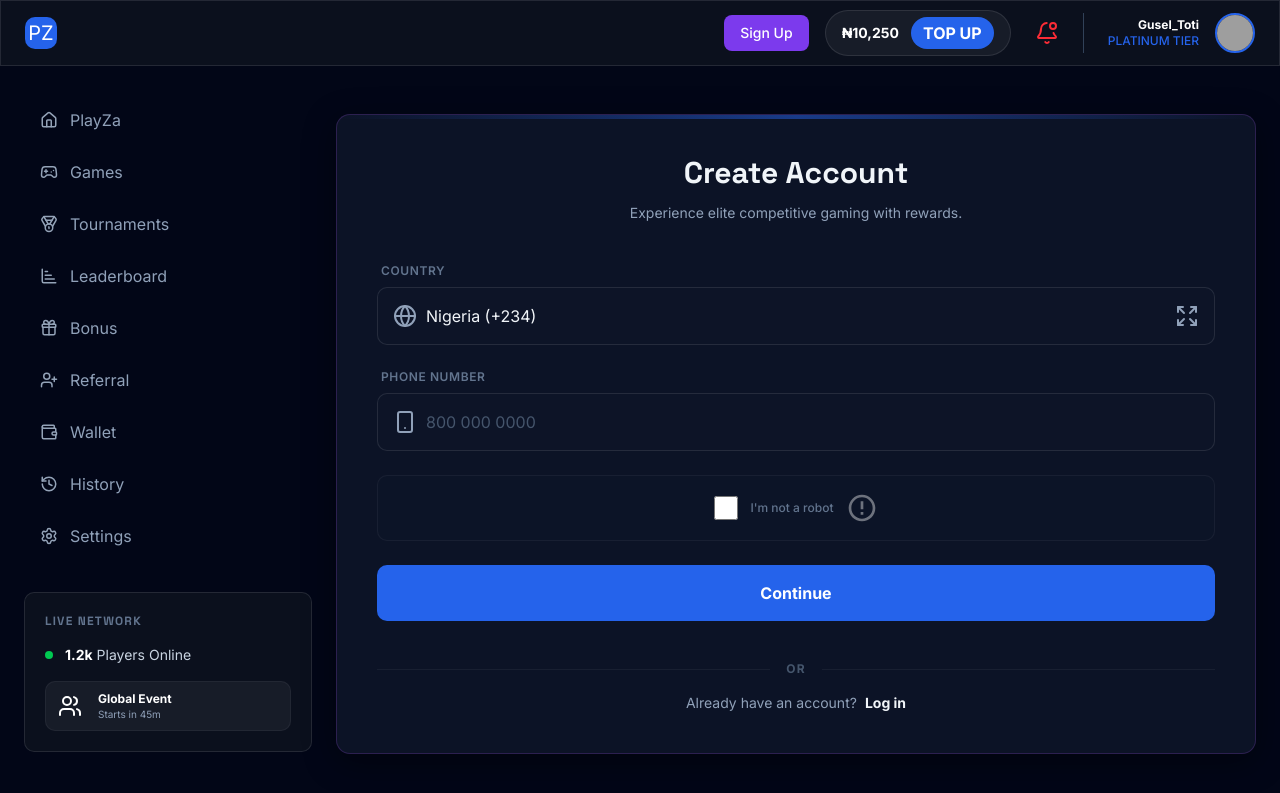
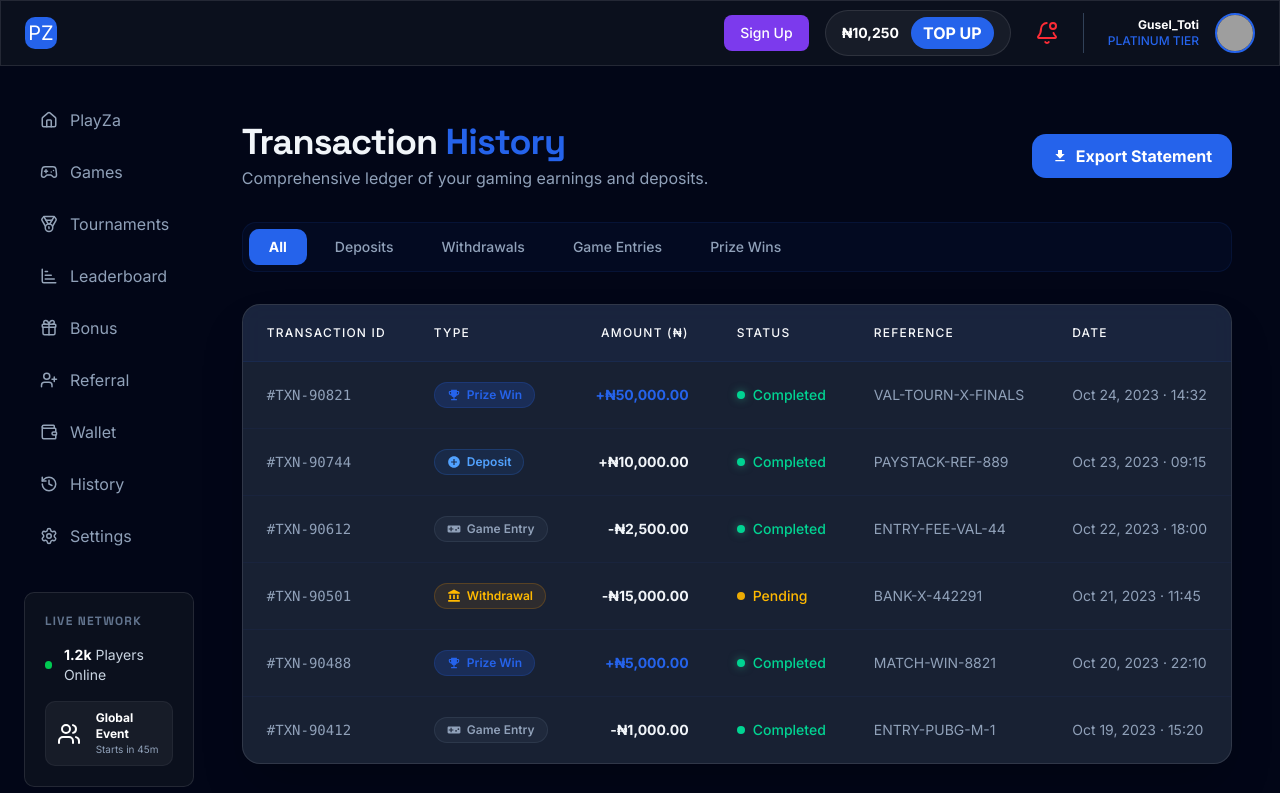
Before and after one commit to Guseltony/playza-frontend, a React (Vite) app: page /transactions in a window 1280 px wide. Shown: the top 793 px of the page. Built offline with nearby package versions, Linux system fonts and the light colour scheme; grey boxes are pictures that could not be loaded.

Commit message:
transactions page added

```diff
--- a/src/App.tsx
+++ b/src/App.tsx
@@ -13,6 +13,7 @@ import MatchSession from "./pages/MatchSession";
 import TempleRunFrame from "./components/gameFrame/TempleRunFrame";
 import Registration from "./pages/Registration";
 import Wallet from "./pages/Wallet";
+import Transactions from "./pages/Transactions";
 
 const App = () => {
   const { pathname } = useLocation();
@@ -44,7 +45,7 @@ const App = () => {
           <Route path="/games/:id/session" element={<MatchSession />} />
           <Route path="/gameSession/Session" element={<TempleRunFrame />} />
           <Route path="/registration" element={<Registration />} />
-          <Route path="/transactions" element={<Registration />} />
+          <Route path="/transactions" element={<Transactions />} />
         </Routes>
 
         {pathname === "/" && <RightSideBar />}
--- a/src/pages/Transactions.tsx
+++ b/src/pages/Transactions.tsx
@@ -1,9 +1,25 @@
+import {
+  Table,
+  TableBody,
+  TableCell,
+  TableHead,
+  TableHeader,
+  TableRow,
+} from "@/components/ui/table";
+import { ChevronLeft, ChevronRight } from "lucide-react";
 import React from "react";
+import {
+  MdAccountBalance,
+  MdAddCircle,
+  MdEmojiEvents,
+  MdFileDownload,
+  MdVideogameAsset,
+} from "react-icons/md";
 
 const Transactions = () => {
   return (
-    <main className="flex-1 max-w-7xl mx-auto w-full px-6 py-8">
-      <div className="flex flex-col md:flex-row justify-between items-start md:items-center gap-6 mb-8">
+    <main className="flex-1 max-w-7xl mx-auto w-full px-2 md:px-6 py-2 md:py-8">
+      <div className="flex flex-col md:flex-row justify-between items-start md:items-center gap-2 md:gap-6 mb-8">
         <div className="space-y-1">
           <h1 className="text-4xl font-black tracking-tight text-slate-100">
             Transaction <span className="text-primary">History</span>
@@ -13,11 +29,11 @@ const Transactions = () => {
           </p>
         </div>
         <button className="flex items-center gap-2 px-5 py-2.5 bg-primary text-background-dark font-bold rounded-xl hover:scale-[1.02] transition-transform neon-glow">
-          <span className="material-symbols-outlined">file_download</span>
+          <MdFileDownload />
           <span>Export Statement</span>
         </button>
       </div>
-      <div className="flex flex-wrap gap-2 mb-8 bg-primary/5 p-1.5 rounded-xl border border-primary/10 w-fit">
+      <div className="flex gap-2 mb-8 bg-primary/5 p-1.5 rounded-xl border border-primary/10 overflow-x-auto whitespace-nowrap">
         <button className="px-5 py-2 rounded-lg bg-primary text-background-dark text-sm font-bold transition-all">
           All
         </button>
@@ -36,192 +52,192 @@ const Transactions = () => {
       </div>
       <div className="glass-panel rounded-2xl overflow-hidden mb-8 border border-primary/10 shadow-2xl">
         <div className="overflow-x-auto">
-          <table className="w-full text-left border-collapse">
-            <thead>
-              <tr className="bg-primary/5 text-primary text-xs uppercase tracking-widest font-bold">
-                <th className="px-6 py-5 border-b border-primary/10">
+          <Table className="w-full text-left border-collapse">
+            <TableHeader>
+              <TableRow className="bg-primary/5 text-primary text-xs uppercase tracking-widest font-bold">
+                <TableHead className="px-6 py-5 border-b border-primary/10">
                   Transaction ID
-                </th>
-                <th className="px-6 py-5 border-b border-primary/10">Type</th>
-                <th className="px-6 py-5 border-b border-primary/10 text-right">
+                </TableHead>
+                <TableHead className="px-6 py-5 border-b border-primary/10">
+                  Type
+                </TableHead>
+                <TableHead className="px-6 py-5 border-b border-primary/10 text-right">
                   Amount (₦)
-                </th>
-                <th className="px-6 py-5 border-b border-primary/10">Status</th>
-                <th className="px-6 py-5 border-b border-primary/10">
+                </TableHead>
+                <TableHead className="px-6 py-5 border-b border-primary/10">
+                  Status
+                </TableHead>
+                <TableHead className="px-6 py-5 border-b border-primary/10">
                   Reference
-                </th>
-                <th className="px-6 py-5 border-b border-primary/10">Date</th>
-              </tr>
-            </thead>
-            <tbody className="text-sm divide-y divide-primary/5">
-              <tr className="hover:bg-primary/5 transition-colors">
-                <td className="px-6 py-5 font-mono text-slate-400">
+                </TableHead>
+                <TableHead className="px-6 py-5 border-b border-primary/10">
+                  Date
+                </TableHead>
+              </TableRow>
+            </TableHeader>
+            <TableBody className="text-sm divide-y divide-primary/5">
+              <TableRow className="hover:bg-primary/5 transition-colors">
+                <TableCell className="px-6 py-5 font-mono text-slate-400">
                   #TXN-90821
-                </td>
-                <td className="px-6 py-5">
+                </TableCell>
+                <TableCell className="px-6 py-5">
                   <span className="inline-flex items-center gap-1.5 px-3 py-1 rounded-full bg-primary/20 text-primary font-semibold text-xs border border-primary/20">
-                    <span className="material-symbols-outlined text-sm">
-                      emoji_events
-                    </span>{" "}
-                    Prize Win
+                    <MdEmojiEvents className="text-sm" /> Prize Win
                   </span>
-                </td>
-                <td className="px-6 py-5 text-right font-bold text-primary">
+                </TableCell>
+                <TableCell className="px-6 py-5 text-right font-bold text-primary">
                   +₦50,000.00
-                </td>
-                <td className="px-6 py-5">
+                </TableCell>
+                <TableCell className="px-6 py-5">
                   <div className="flex items-center gap-2 text-emerald-400">
                     <span className="size-2 rounded-full bg-emerald-400 shadow-[0_0_8px_rgba(52,211,153,0.5)]"></span>
                     <span className="font-medium">Completed</span>
                   </div>
-                </td>
-                <td className="px-6 py-5 text-slate-400">VAL-TOURN-X-FINALS</td>
-                <td className="px-6 py-5 text-slate-400 whitespace-nowrap">
+                </TableCell>
+                <TableCell className="px-6 py-5 text-slate-400">
+                  VAL-TOURN-X-FINALS
+                </TableCell>
+                <TableCell className="px-6 py-5 text-slate-400 whitespace-nowrap">
                   Oct 24, 2023 · 14:32
-                </td>
-              </tr>
-              <tr className="hover:bg-primary/5 transition-colors">
-                <td className="px-6 py-5 font-mono text-slate-400">
+                </TableCell>
+              </TableRow>
+              <TableRow className="hover:bg-primary/5 transition-colors">
+                <TableCell className="px-6 py-5 font-mono text-slate-400">
                   #TXN-90744
-                </td>
-                <td className="px-6 py-5">
+                </TableCell>
+                <TableCell className="px-6 py-5">
                   <span className="inline-flex items-center gap-1.5 px-3 py-1 rounded-full bg-blue-500/10 text-blue-400 font-semibold text-xs border border-blue-500/20">
-                    <span className="material-symbols-outlined text-sm">
-                      add_circle
-                    </span>{" "}
-                    Deposit
+                    <MdAddCircle className="text-sm" /> Deposit
                   </span>
-                </td>
-                <td className="px-6 py-5 text-right font-bold text-slate-100">
+                </TableCell>
+                <TableCell className="px-6 py-5 text-right font-bold text-slate-100">
                   +₦10,000.00
-                </td>
-                <td className="px-6 py-5">
+                </TableCell>
+                <TableCell className="px-6 py-5">
                   <div className="flex items-center gap-2 text-emerald-400">
                     <span className="size-2 rounded-full bg-emerald-400 shadow-[0_0_8px_rgba(52,211,153,0.5)]"></span>
                     <span className="font-medium">Completed</span>
                   </div>
-                </td>
-                <td className="px-6 py-5 text-slate-400">PAYSTACK-REF-889</td>
-                <td className="px-6 py-5 text-slate-400 whitespace-nowrap">
+                </TableCell>
+                <TableCell className="px-6 py-5 text-slate-400">
+                  PAYSTACK-REF-889
+                </TableCell>
+                <TableCell className="px-6 py-5 text-slate-400 whitespace-nowrap">
                   Oct 23, 2023 · 09:15
-                </td>
-              </tr>
-              <tr className="hover:bg-primary/5 transition-colors">
-                <td className="px-6 py-5 font-mono text-slate-400">
+                </TableCell>
+              </TableRow>
+              <TableRow className="hover:bg-primary/5 transition-colors">
+                <TableCell className="px-6 py-5 font-mono text-slate-400">
                   #TXN-90612
-                </td>
-                <td className="px-6 py-5">
+                </TableCell>
+                <TableCell className="px-6 py-5">
                   <span className="inline-flex items-center gap-1.5 px-3 py-1 rounded-full bg-slate-500/10 text-slate-400 font-semibold text-xs border border-slate-500/20">
-                    <span className="material-symbols-outlined text-sm">
-                      videogame_asset
-                    </span>{" "}
-                    Game Entry
+                    <MdVideogameAsset className="text-sm" /> Game Entry
                   </span>
-                </td>
-                <td className="px-6 py-5 text-right font-bold text-slate-100">
+                </TableCell>
+                <TableCell className="px-6 py-5 text-right font-bold text-slate-100">
                   -₦2,500.00
-                </td>
-                <td className="px-6 py-5">
+                </TableCell>
+                <TableCell className="px-6 py-5">
                   <div className="flex items-center gap-2 text-emerald-400">
                     <span className="size-2 rounded-full bg-emerald-400 shadow-[0_0_8px_rgba(52,211,153,0.5)]"></span>
                     <span className="font-medium">Completed</span>
                   </div>
-                </td>
-                <td className="px-6 py-5 text-slate-400">ENTRY-FEE-VAL-44</td>
-                <td className="px-6 py-5 text-slate-400 whitespace-nowrap">
+                </TableCell>
+                <TableCell className="px-6 py-5 text-slate-400">
+                  ENTRY-FEE-VAL-44
+                </TableCell>
+                <TableCell className="px-6 py-5 text-slate-400 whitespace-nowrap">
                   Oct 22, 2023 · 18:00
-                </td>
-              </tr>
-              <tr className="hover:bg-primary/5 transition-colors">
-                <td className="px-6 py-5 font-mono text-slate-400">
+                </TableCell>
+              </TableRow>
+              <TableRow className="hover:bg-primary/5 transition-colors">
+                <TableCell className="px-6 py-5 font-mono text-slate-400">
                   #TXN-90501
-                </td>
-                <td className="px-6 py-5">
+                </TableCell>
+                <TableCell className="px-6 py-5">
                   <span className="inline-flex items-center gap-1.5 px-3 py-1 rounded-full bg-amber-500/10 text-amber-400 font-semibold text-xs border border-amber-500/20">
-                    <span className="material-symbols-outlined text-sm">
-                      account_balance
-                    </span>{" "}
-                    Withdrawal
+                    <MdAccountBalance className="text-sm" /> Withdrawal
                   </span>
-                </td>
-                <td className="px-6 py-5 text-right font-bold text-slate-100">
+                </TableCell>
+                <TableCell className="px-6 py-5 text-right font-bold text-slate-100">
                   -₦15,000.00
-                </td>
-                <td className="px-6 py-5">
+                </TableCell>
+                <TableCell className="px-6 py-5">
                   <div className="flex items-center gap-2 text-amber-400">
                     <span className="size-2 rounded-full bg-amber-400 animate-pulse"></span>
                     <span className="font-medium">Pending</span>
                   </div>
-                </td>
-                <td className="px-6 py-5 text-slate-400">BANK-X-442291</td>
-                <td className="px-6 py-5 text-slate-400 whitespace-nowrap">
+                </TableCell>
+                <TableCell className="px-6 py-5 text-slate-400">
+                  BANK-X-442291
+                </TableCell>
+                <TableCell className="px-6 py-5 text-slate-400 whitespace-nowrap">
                   Oct 21, 2023 · 11:45
-                </td>
-              </tr>
-              <tr className="hover:bg-primary/5 transition-colors">
-                <td className="px-6 py-5 font-mono text-slate-400">
+                </TableCell>
+              </TableRow>
+              <TableRow className="hover:bg-primary/5 transition-colors">
+                <TableCell className="px-6 py-5 font-mono text-slate-400">
                   #TXN-90488
-                </td>
-                <td className="px-6 py-5">
+                </TableCell>
+                <TableCell className="px-6 py-5">
                   <span className="inline-flex items-center gap-1.5 px-3 py-1 rounded-full bg-primary/20 text-primary font-semibold text-xs border border-primary/20">
-                    <span className="material-symbols-outlined text-sm">
-                      emoji_events
-                    </span>{" "}
-                    Prize Win
+                    <MdEmojiEvents className="text-sm" /> Prize Win
                   </span>
-                </td>
-                <td className="px-6 py-5 text-right font-bold text-primary">
+                </TableCell>
+                <TableCell className="px-6 py-5 text-right font-bold text-primary">
                   +₦5,000.00
-                </td>
-                <td className="px-6 py-5">
+                </TableCell>
+                <TableCell className="px-6 py-5">
                   <div className="flex items-center gap-2 text-emerald-400">
                     <span className="size-2 rounded-full bg-emerald-400 shadow-[0_0_8px_rgba(52,211,153,0.5)]"></span>
                     <span className="font-medium">Completed</span>
                   </div>
-                </td>
-                <td className="px-6 py-5 text-slate-400">MATCH-WIN-8821</td>
-                <td className="px-6 py-5 text-slate-400 whitespace-nowrap">
+                </TableCell>
+                <TableCell className="px-6 py-5 text-slate-400">
+                  MATCH-WIN-8821
+                </TableCell>
+                <TableCell className="px-6 py-5 text-slate-400 whitespace-nowrap">
                   Oct 20, 2023 · 22:10
-                </td>
-              </tr>
-              <tr className="hover:bg-primary/5 transition-colors">
-                <td className="px-6 py-5 font-mono text-slate-400">
+                </TableCell>
+              </TableRow>
+              <TableRow className="hover:bg-primary/5 transition-colors">
+                <TableCell className="px-6 py-5 font-mono text-slate-400">
                   #TXN-90412
-                </td>
-                <td className="px-6 py-5">
+                </TableCell>
+                <TableCell className="px-6 py-5">
                   <span className="inline-flex items-center gap-1.5 px-3 py-1 rounded-full bg-slate-500/10 text-slate-400 font-semibold text-xs border border-slate-500/20">
-                    <span className="material-symbols-outlined text-sm">
-                      videogame_asset
-                    </span>{" "}
-                    Game Entry
+                    <MdVideogameAsset className="text-sm" /> Game Entry
                   </span>
-                </td>
-                <td className="px-6 py-5 text-right font-bold text-slate-100">
+                </TableCell>
+                <TableCell className="px-6 py-5 text-right font-bold text-slate-100">
                   -₦1,000.00
-                </td>
-                <td className="px-6 py-5">
+                </TableCell>
+                <TableCell className="px-6 py-5">
                   <div className="flex items-center gap-2 text-emerald-400">
                     <span className="size-2 rounded-full bg-emerald-400"></span>
                     <span className="font-medium">Completed</span>
                   </div>
-                </td>
-                <td className="px-6 py-5 text-slate-400">ENTRY-PUBG-M-1</td>
-                <td className="px-6 py-5 text-slate-400 whitespace-nowrap">
+                </TableCell>
+                <TableCell className="px-6 py-5 text-slate-400">
+                  ENTRY-PUBG-M-1
+                </TableCell>
+                <TableCell className="px-6 py-5 text-slate-400 whitespace-nowrap">
                   Oct 19, 2023 · 15:20
-                </td>
-              </tr>
-            </tbody>
-          </table>
+                </TableCell>
+              </TableRow>
+            </TableBody>
+          </Table>
         </div>
       </div>
-      <div className="flex items-center justify-between py-6">
+      <div className="flex flex-col md:flex-row items-start md:items-center justify-between gap-2 md:gap-0 py-6">
         <div className="text-slate-400 text-sm">
           Showing <span className="text-slate-100 font-bold">1-6</span> of{" "}
           <span className="text-slate-100 font-bold">124</span> results
         </div>
         <div className="flex items-center gap-2">
           <button className="flex size-10 items-center justify-center rounded-xl bg-primary/5 text-slate-400 hover:text-primary border border-primary/10 transition-all">
-            <span className="material-symbols-outlined">chevron_left</span>
+            <ChevronLeft />
           </button>
           <button className="flex size-10 items-center justify-center rounded-xl bg-primary text-background-dark text-sm font-bold shadow-lg shadow-primary/20">
             1
@@ -237,7 +253,7 @@ const Transactions = () => {
             21
           </button>
           <button className="flex size-10 items-center justify-center rounded-xl bg-primary/5 text-slate-400 hover:text-primary border border-primary/10 transition-all">
-            <span className="material-symbols-outlined">chevron_right</span>
+            <ChevronRight />
           </button>
         </div>
       </div>
```
